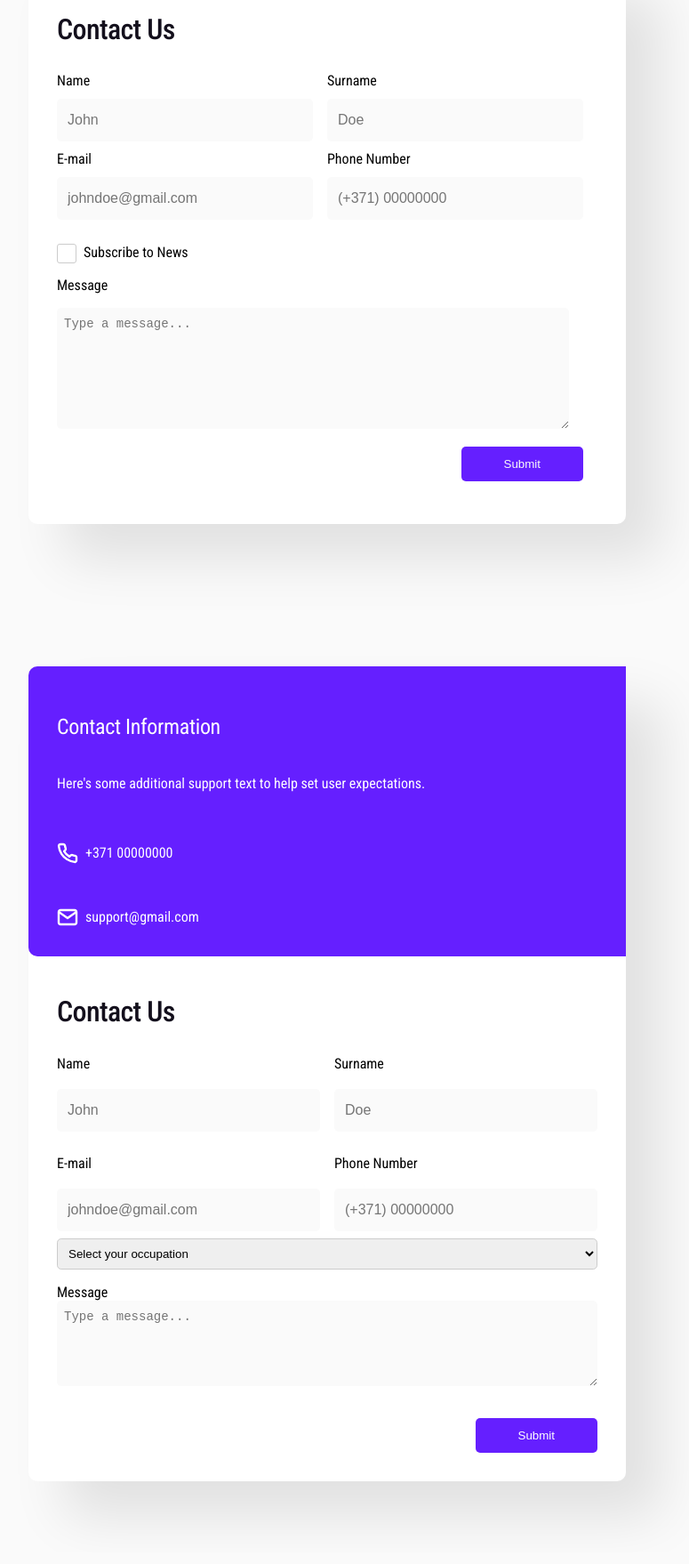
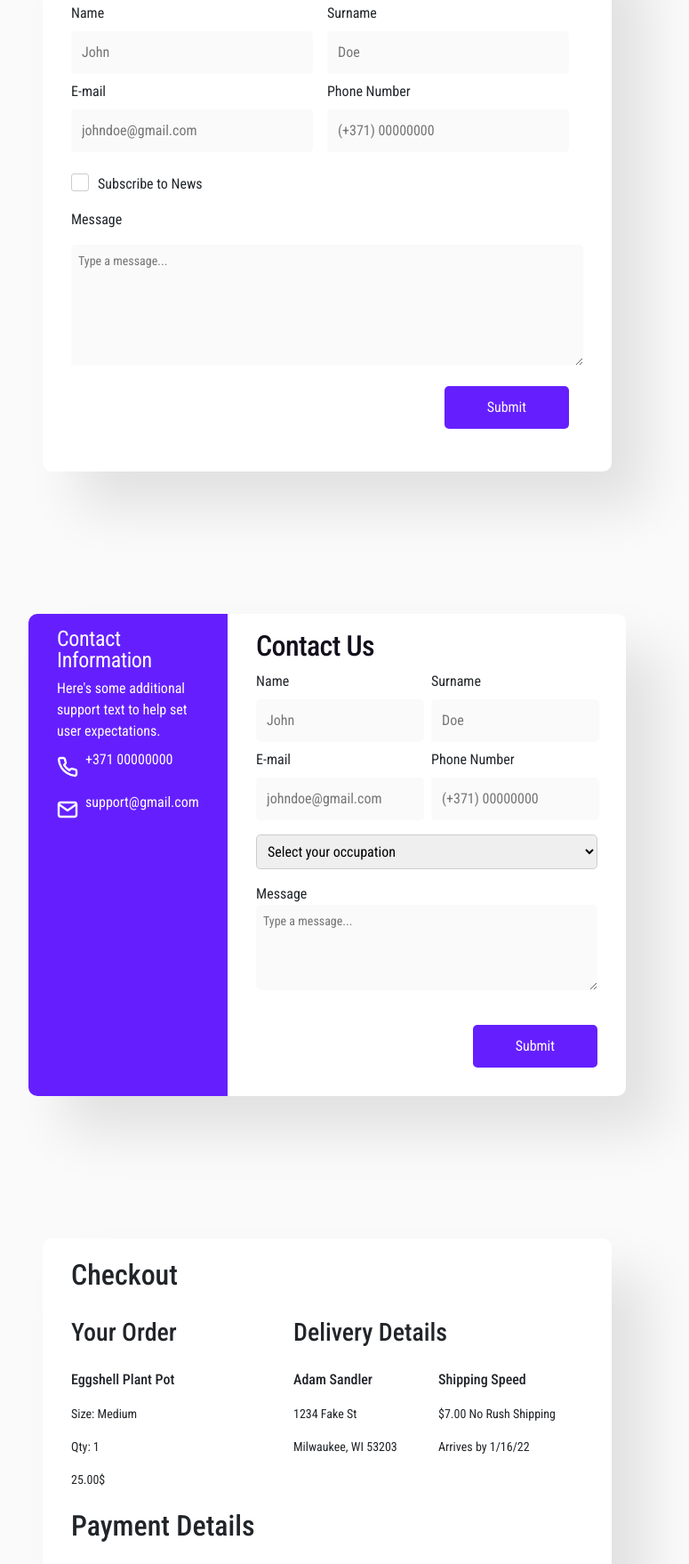
Before and after one commit to looppng/2MD_FORMS_INPUTS, a website built with webpack: page html_ts_boilerplate-master/src/index.html in a window 1280 px wide. Shown: the part 805-2563 px from the top of the page at 89% size, without its empty margins (272-1047 px from the left). Built offline with nearby package versions, Linux system fonts and the light colour scheme; files whose address does not match are found by name.

Commit message:
4th form

```diff
--- a/html_ts_boilerplate-master/src/index.html
+++ b/html_ts_boilerplate-master/src/index.html
@@ -6,6 +6,7 @@
           content="width=device-width, user-scalable=no, initial-scale=1.0, maximum-scale=1.0, minimum-scale=1.0">
     <meta http-equiv="X-UA-Compatible" content="ie=edge">
     <link rel="icon" href="/favicon.png" type="image/x-icon">
+    <link href="https://cdn.jsdelivr.net/npm/bootstrap@5.3.2/dist/css/bootstrap.min.css" rel="stylesheet" integrity="sha384-T3c6CoIi6uLrA9TneNEoa7RxnatzjcDSCmG1MXxSR1GAsXEV/Dwwykc2MPK8M2HN" crossorigin="anonymous">
     <!-- <link rel="stylesheet" type="text/css" href="./reset.css"> -->
     <link rel="stylesheet" href="/styles.css">
     <title>Login Form</title>
@@ -160,14 +161,69 @@
                     <div class="contact-button-container">
                         <button class="contact-button" type="submit">Submit</button>
                     </div>
+            </div>
+        </div>
+    </section>
 
+    <section>
+        <div class="container">
+            <div class="container-wrapper">
+                <div class="row">
+                    <h1 class="heading1">Checkout</h1>
+                    <div class="col-5">
+                        <h3>Your Order</h3>
+                        <div class="order__details">
+                            <p class="paragraph paragraph--secondary">Eggshell Plant Pot</p>
+                            <p class="paragraph">Size: Medium</p>
+                            <p class="paragraph">Qty: 1</p>
+                            <p class="paragraph">25.00$</p>
+                        </div>
+                    </div>
+                    <div class="col-7">
+                        <h3>Delivery Details</h3>
+                        <div class="delivery__details">
+                            <div class="delivery__info">
+                                <p class="paragraph paragraph--secondary">Adam Sandler</p>
+                                <p class="paragraph">1234 Fake St</p>
+                                <p class="paragraph">Milwaukee, WI 53203</p>
+                            </div>
+
+                            <div class="delivery__info">
+                                <p class="paragraph paragraph--secondary">Shipping Speed</p>
+                                <p class="paragraph">$7.00 No Rush Shipping</p>
+                                <p class="paragraph">Arrives by 1/16/22</p>
+                            </div>
+                        </div>
+                     </div>
                 </div>
-
-
-
-
+                <div class="row">
+                    <h1 class="heading1">Payment Details</h1>
+                    <div class="col-6">
+                        <div class="payment__wrapper">
+                          <label for="card_number">Card Number</label>
+                          <input type="text" id="card_number" name="card_number" class="form-control" placeholder="Enter your bank details..." maxlength="16">
+                        </div>
+                      </div>
+                      <div class="col-3">
+                        <div class="payment__wrapper">
+                          <label for="CVV">CVV number</label>
+                          <input type="text" id="CVV" name="CVV" class="form-control" placeholder="CVV" maxlength="3">
+                        </div>
+                      </div>
+                      <div class="col-3">
+                        <div class="payment__wrapper">
+                          <label for="EXP">Expiration Date</label>
+                          <input type="date" id="EXP" name="EXP" class="form-control" placeholder="EXP">
+                        </div>
+                      </div>
+                </div>
+                <div class="row">
+                    <div class="button-box mt-5">
+                        <button class="primary-button">Continue</button>
+                    </div>
                 </div>
             </div>
+
         </div>
     </section>
 
--- a/html_ts_boilerplate-master/src/styles.scss
+++ b/html_ts_boilerplate-master/src/styles.scss
@@ -105,8 +105,6 @@ body {
 .form-group {
   display: flex;
   flex-direction: column;
-  gap: 0.5rem;
-  margin-bottom: 0.5rem;
 }
 
 .form-group-contact {
@@ -345,6 +343,7 @@ body {
 // Section 3
 
 .left-row {
+  display: flex;
   color: #FFF;
   flex-direction: column;
   flex: 1;
@@ -390,12 +389,13 @@ body {
   border: 1px solid #ccc;
   border-radius: 0.3rem;
   margin-bottom: 1rem;
+  margin-top: 1rem;
 }
 
 .contact-info {
   display: flex;
   flex-direction: column;
-  gap: 1rem;
+  gap: 0.5rem;
 }
 
 .contact-info-item {
@@ -413,7 +413,7 @@ body {
   display: grid;
   grid-template-columns: repeat(2, 1fr);
   grid-template-rows: repeat(2, auto);
-  gap: 1rem;
+  gap: 0.5rem;
 }
 
 .form-group {
@@ -455,6 +455,57 @@ body {
 }
 
 
+// Form 4.
+
+.container {
+  --max-width: 1440px;
+  width: min(var(--max-width), 100% - (var(--padding) * 2));
+  margin-inline: auto;
+  max-width: 42rem;
+  display: flex;
+  padding: 0 1rem;
+  flex-direction: column;
+  margin-top: 10rem;
+  margin-bottom: 5rem;
+}
+
+.container-wrapper {
+  display: flex;
+  flex-direction: column;
+  padding: 2rem;
+  border-radius: 0.625rem;
+  background: var(--form-bg-color);
+  box-shadow: 40px 40px 60px 0px rgba(0, 0, 0, 0.10);
+}
+
+.delivery__details {
+
+  display: grid;
+  grid-template-columns: 1fr 1fr;
+  padding: 1rem 0rem;
+}
+
+.order__details {
+  padding: 1rem 0rem;
+}
+
+.paragraph {
+  font-size: 14px;
+}
+
+.paragraph--secondary {
+  font-size: 16px;
+  font-weight: 500;
+}
+
+.heading1 {
+  padding-bottom:30px;
+  font-size: 2rem;
+  font-style: bold;
+  font-weight: 500;
+  line-height: 1.2rem;
+}
+
 
 @media screen and (max-width: 768px) {
   .left-row,
```
